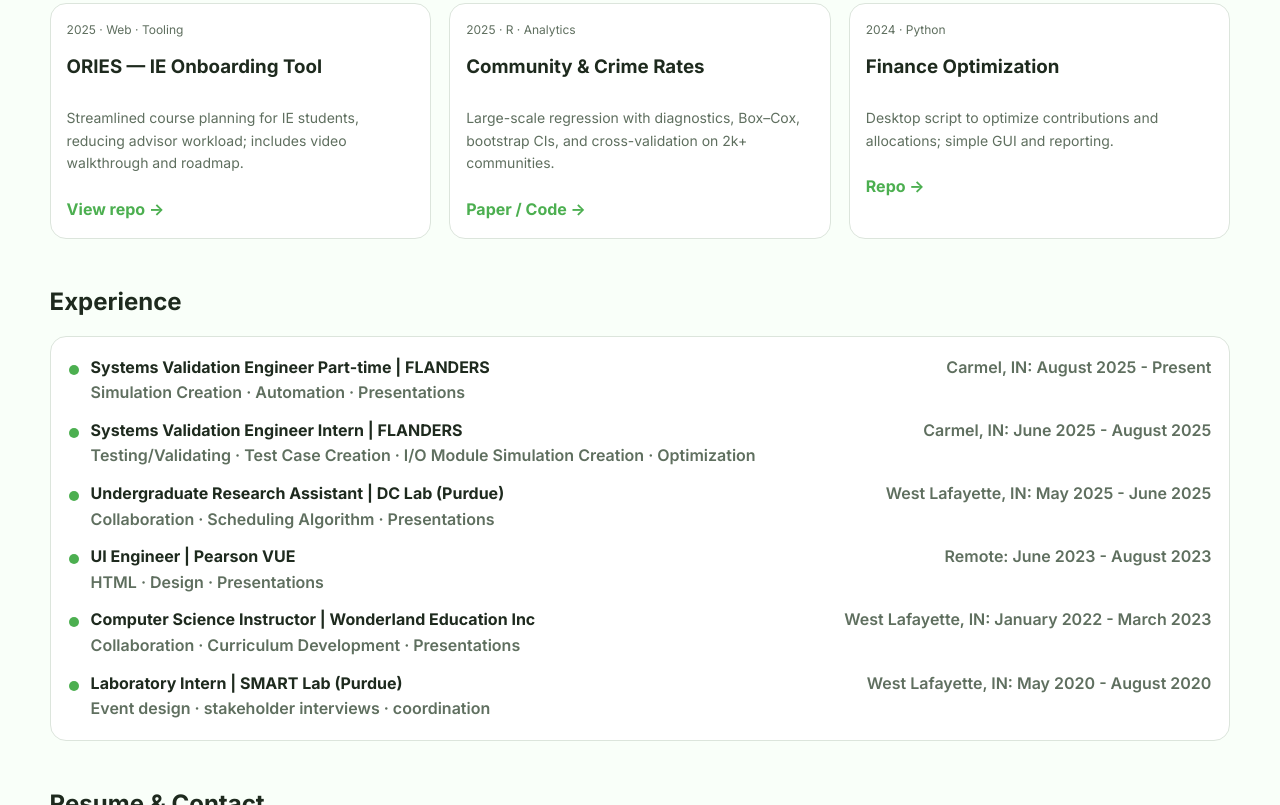
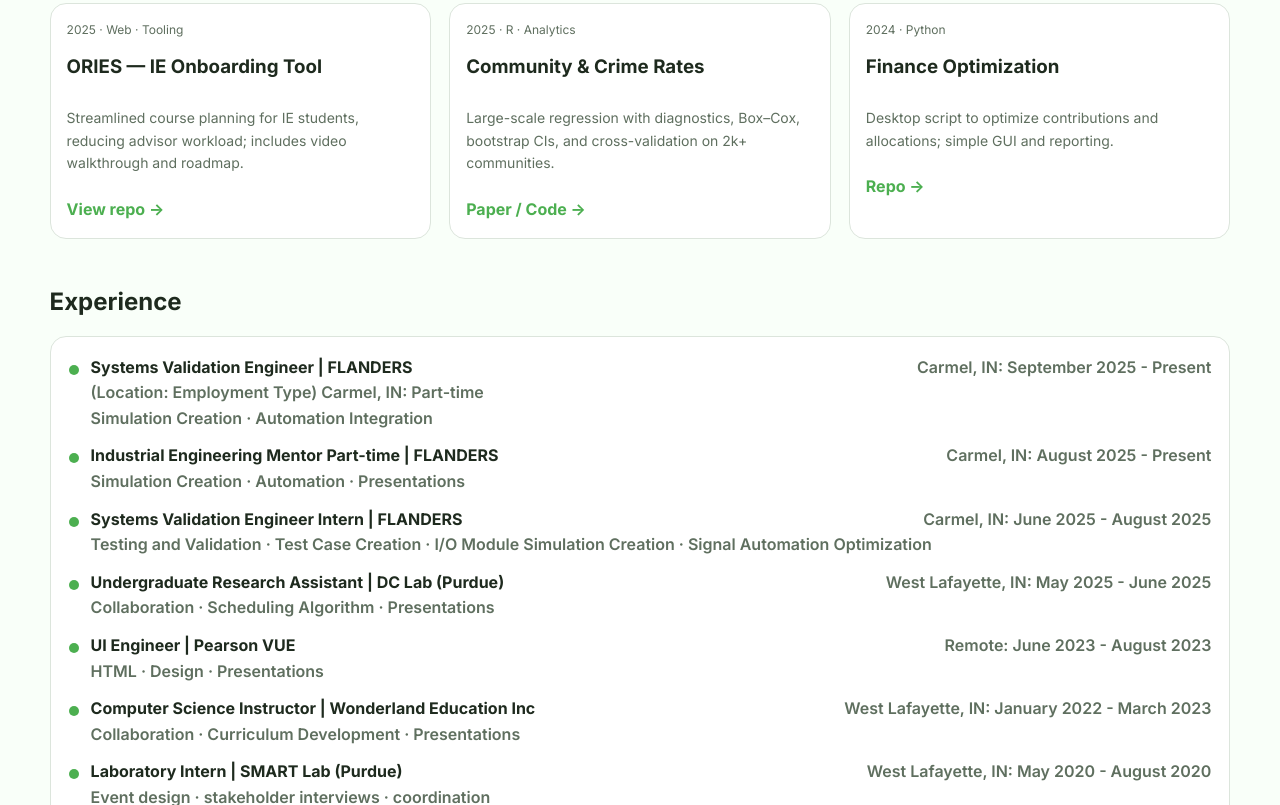
Before and after one commit to alexleeza/alexleeza.github.io, a plain HTML site: page index.html in a window 1280 px wide. Shown: the part 1124-1929 px from the top of the page. Drawn offline with Linux system fonts and the light colour scheme.

Commit message:
words changed

```diff
--- a/index.html
+++ b/index.html
@@ -212,7 +212,7 @@
     <!-- HERO (centered) -->
     <section class="hero">
       <h1>Alex Kyoungmoon Lee</h1>
-      <p>Industrial Engineer</p>
+      <p>Industrial Engineering Student</p>
       <div class="cta">
         <a class="btn" href="projects.html">Projects</a>
         <a class="btn secondary" href="slot.html">Click Me</a>
@@ -241,7 +241,7 @@
           <img src="assets/alex.jpg" alt="Alex Lee photo" class="avatar">
           <div>
             <p>
-              My name is Alex K. Lee, a Purdue Industrial Engineer who hopes to specialize in Operations Research or Machine Learning. I love to build solutions using statistics and algorithms for everyday tasks. I enjoy solving ambiguous operations problems with data and human-centered design. Recently, I built <strong>ORIES</strong>, a scheduling/onboarding tool for IE students that streamlines course planning and reduces advisor workload.
+              My name is Alex K. Lee, a Purdue Industrial Engineering Student who hopes to specialize in Operations Research or Machine Learning. I love to build solutions using statistics and algorithms for everyday tasks. I enjoy solving ambiguous operations problems with data and human-centered design. Recently, I built <strong>ORIES</strong>, a scheduling/onboarding tool for IE students that streamlines course planning and reduces advisor workload.
             </p>
           </div>
         </div>
@@ -296,7 +296,15 @@
         <div class="item">
           <div class="dot"></div>
           <div class="content">
-            <div class="title"><span>Systems Validation Engineer Part-time | FLANDERS</span><span class="subtitle">Carmel, IN: August 2025 - Present</span></div>
+            <div class="title"><span>Systems Validation Engineer | FLANDERS</span><span class="subtitle">Carmel, IN: September 2025 - Present</span></div>
+            <div class="subtitle">(Location: Employment Type) Carmel, IN: Part-time</div>
+            <div class="subtitle">Simulation Creation · Automation Integration</div>
+          </div>
+        </div>
+        <div class="item">
+          <div class="dot"></div>
+          <div class="content">
+            <div class="title"><span>Industrial Engineering Mentor Part-time | FLANDERS</span><span class="subtitle">Carmel, IN: August 2025 - Present</span></div>
             <div class="subtitle">Simulation Creation · Automation · Presentations</div>
           </div>
         </div>
@@ -304,7 +312,7 @@
           <div class="dot"></div>
           <div class="content">
             <div class="title"><span>Systems Validation Engineer Intern | FLANDERS</span><span class="subtitle">Carmel, IN: June 2025 - August 2025</span></div>
-            <div class="subtitle">Testing/Validating · Test Case Creation · I/O Module Simulation Creation · Optimization</div>
+            <div class="subtitle">Testing and Validation · Test Case Creation · I/O Module Simulation Creation · Signal Automation Optimization</div>
           </div>
         </div>
         <div class="item">
```
